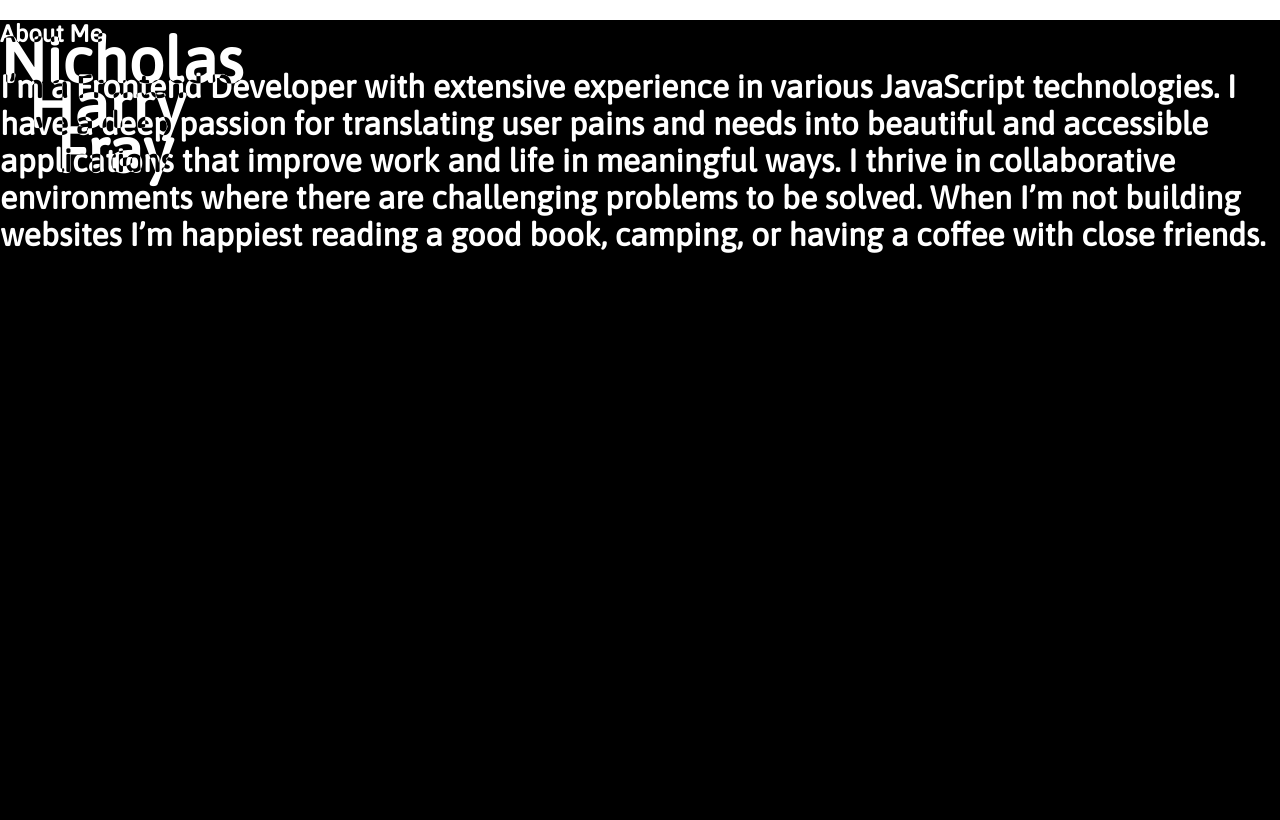
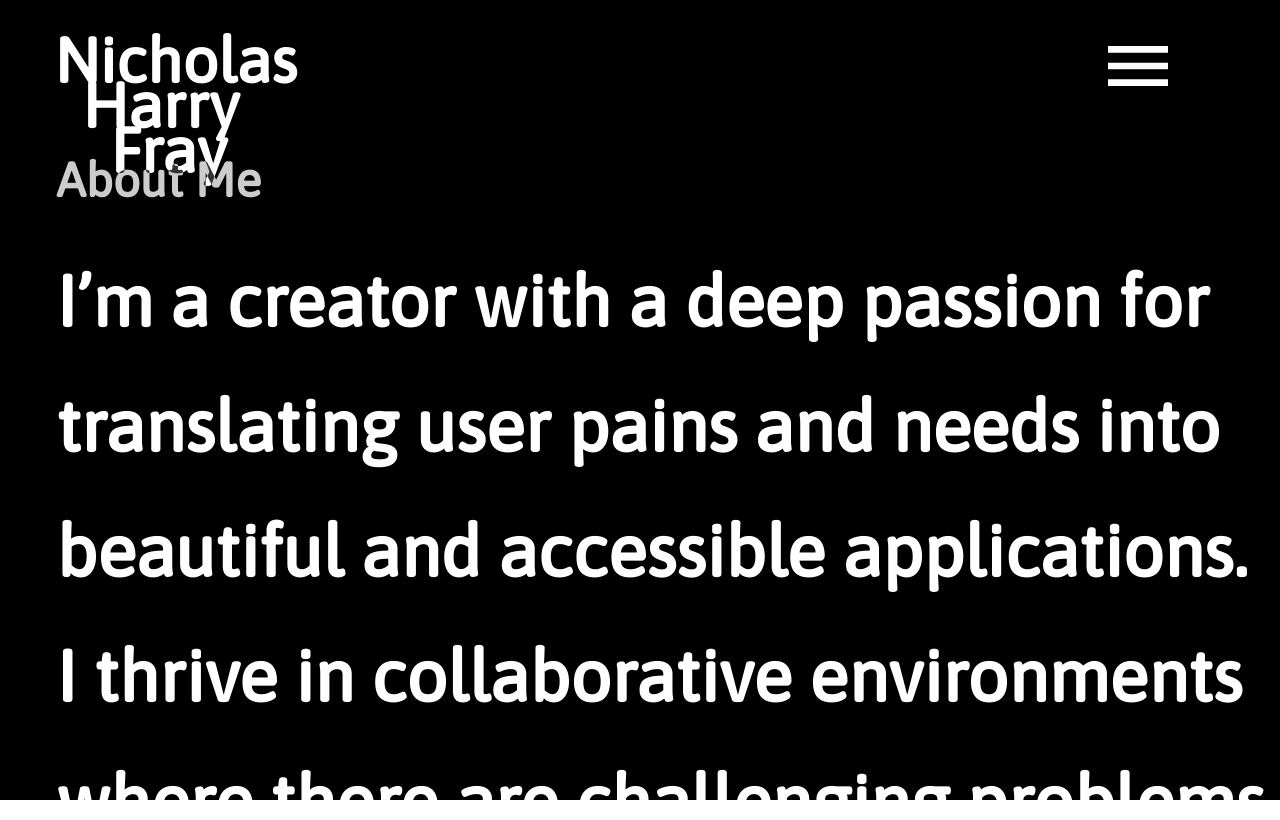
Before and after one commit to HarryFray/Portfolio-Site, a React (Create React App) app: page /about-me in a window 1280 px wide. Built offline with nearby package versions, Linux system fonts and the light colour scheme.

Commit message:
feat(site): about me page created

```diff
--- a/src/components/aboutme.js
+++ b/src/components/aboutme.js
@@ -1,32 +1,51 @@
 import React from "react";
-import Logo from "./logo";
-import { Link } from "@reach/router";
 import styled from "styled-components";
+import Navigation from "./navigation";
 
 const Wrapper = styled.div`
   width: 100vw;
   height: 100vh;
   background-color: black;
   color: white;
+  position: fixed;
+
+  .Copy {
+    position: absolute;
+    top: 15vh;
+    text-align: start;
+    margin: 0 0 150px 40px;
+    position: absolute;
+    bottom: 8px;
+    left: 16px;
+    h2 {
+      line-height: 125px;
+      margin: 10px 0;
+      font-size: 72px;
+    }
+
+    h1 {
+      font-size: 48px;
+      opacity: 0.8;
+    }
+  }
 `;
 
 const AboutMe = () => {
   return (
-    <Wrapper>
-      <Link to="/">
-        <Logo></Logo>
-      </Link>
-      <h2>About Me</h2>
-      <h1>
-        I’m a Frontend Developer with extensive experience in various JavaScript
-        technologies. I have a deep passion for translating user pains and needs
-        into beautiful and accessible applications that improve work and life in
-        meaningful ways. I thrive in collaborative environments where there are
-        challenging problems to be solved. When I’m not building websites I’m
-        happiest reading a good book, camping, or having a coffee with close
-        friends.
-      </h1>
-    </Wrapper>
+    <>
+      <Navigation />
+      <Wrapper>
+        <div className="Copy">
+          <h1>About Me</h1>
+          <h2>
+            I’m a creator with a deep passion for translating user pains and
+            needs into beautiful and accessible applications. I thrive in
+            collaborative environments where there are challenging problems to
+            be solved.
+          </h2>
+        </div>
+      </Wrapper>
+    </>
   );
 };
 
--- a/src/components/logo.js
+++ b/src/components/logo.js
@@ -1,8 +1,10 @@
 import React from "react";
 import styled from "styled-components";
+import { Link } from "@reach/router";
 
-const Wrapper = styled.div`
+const Wrapper = styled(Link)`
   top: 3vw;
+  text-decoration: none;
   mix-blend-mode: difference;
   position: fixed;
   font-size: 42px;
@@ -14,7 +16,7 @@ const Wrapper = styled.div`
 
 const Logo = () => {
   return (
-    <Wrapper>
+    <Wrapper to="/">
       <h2 style={{ color: "white" }}>Nicholas</h2>
       <h2 style={{ color: "white", marginLeft: "28px" }}>Harry</h2>
       <h2 style={{ color: "white", marginLeft: "56px" }}>Fray</h2>
```
